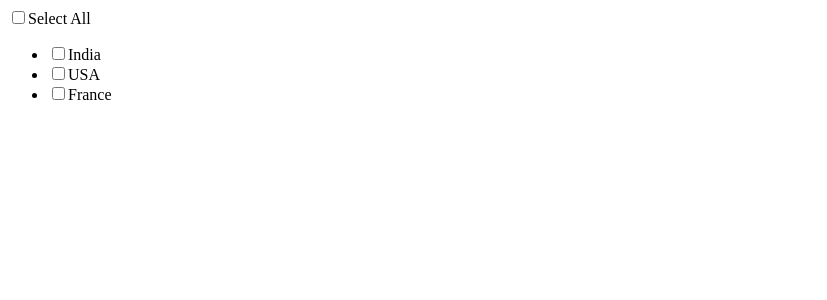
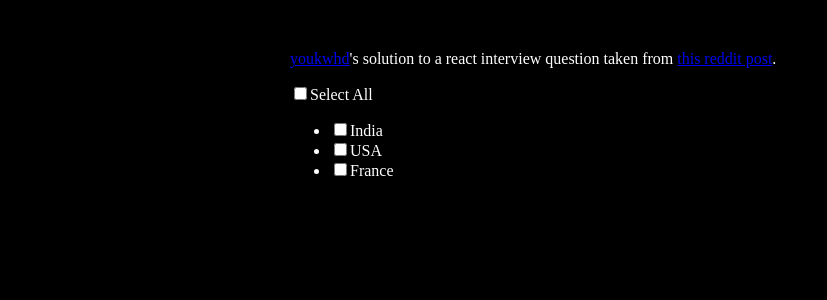
Before and after one commit to youkwhd/react-select-interview, a Next.js app: page / in a window 1280 px wide. Shown: the top 300 px of the page, without its empty margins (0-827 px from the left). Built offline with nearby package versions, Linux system fonts and the light colour scheme.

Commit message:
chore: add explanation, some css

```diff
--- a/src/app/global.css
+++ b/src/app/global.css
@@ -0,0 +1,9 @@
+html, body {
+    background-color: black;
+    color: white;
+}
+
+.app--wrapper {
+    max-width: 700px;
+    margin: 50px auto;
+}
--- a/src/app/page.tsx
+++ b/src/app/page.tsx
@@ -1,6 +1,7 @@
 "use client";
 
 import { useState } from "react";
+import Link from "next/link";
 
 type Country = {
     id: number,
@@ -26,7 +27,11 @@
     const [eCountries, setECountries] = useState(countries.map((c: Country) => ({...c, checked: false})));
 
     return (
-        <main>
+        <main className="app--wrapper">
+            <p>
+                <Link href="https://github.com/youkwhd">youkwhd</Link>'s solution to a react interview question taken from <Link href="https://www.reddit.com/r/reactjs/comments/181bwix/please_help_why_was_i_rejected_in_my_frontend_1st/
+">this reddit post</Link>.
+            </p>
             <input
                 type="checkbox"
                 name="check-all"
```
